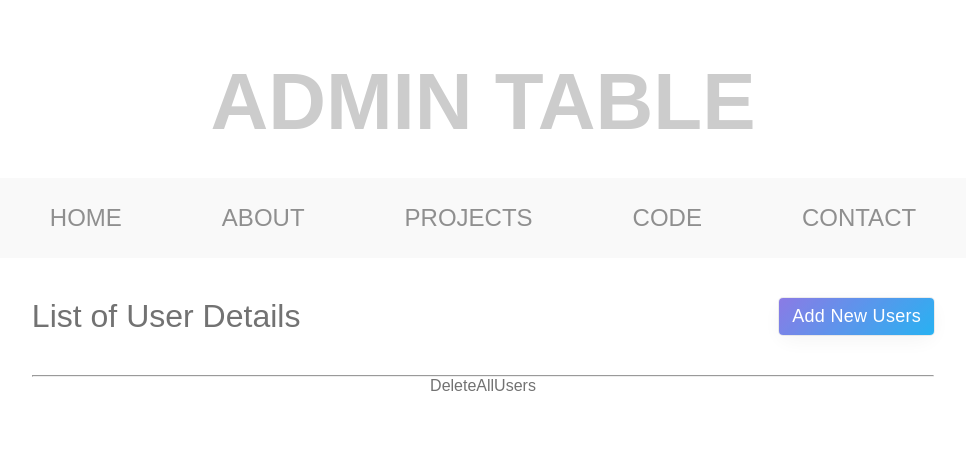
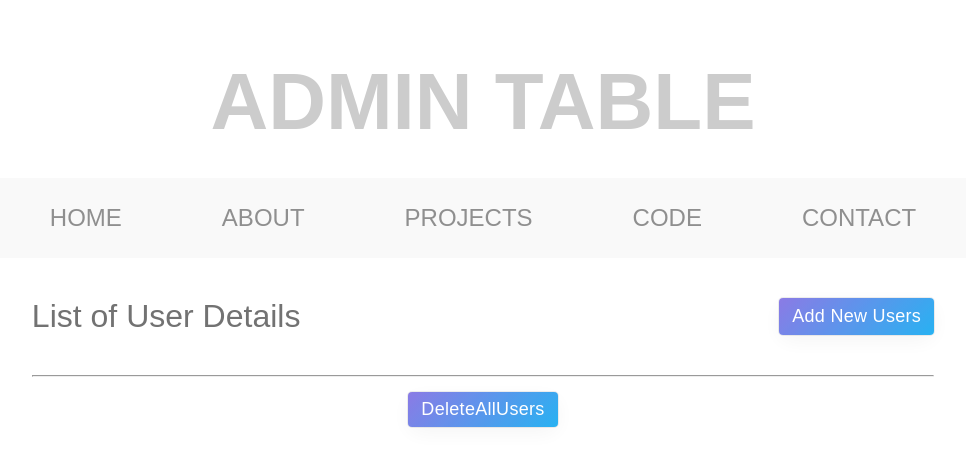
Before and after one commit to ChandanSayed/user-table-redux-toolkit, a React (Vite) app: page / in a window 1280 px wide. Shown: the top 466 px of the page, without its empty margins (157-1123 px from the left). Built offline with nearby package versions, Linux system fonts and the light colour scheme; what chance would draw is missing.

Commit message:
Delete functionality added

```diff
--- a/src/components/DeleteAllUsers.jsx
+++ b/src/components/DeleteAllUsers.jsx
@@ -1,5 +1,27 @@
+import { useDispatch } from 'react-redux';
+import styled from 'styled-components';
+import { deleteUsers } from '../users/slices/UsersSlice';
+
 const DeleteAllUsers = () => {
-  return <div>DeleteAllUsers</div>;
+  const dispatch = useDispatch();
+  function deleteAll() {
+    dispatch(deleteUsers());
+  }
+
+  return (
+    <Wrapper>
+      <button className="btn" onClick={deleteAll}>
+        DeleteAllUsers
+      </button>
+    </Wrapper>
+  );
 };
 
+const Wrapper = styled.section`
+  button {
+    margin-top: 1.5rem;
+    background-color: #db338a;
+  }
+`;
+
 export default DeleteAllUsers;
--- a/src/users/slices/UsersSlice.jsx
+++ b/src/users/slices/UsersSlice.jsx
@@ -11,7 +11,7 @@ const UsersSlice = createSlice({
       state.splice(action.payload, 1);
     },
     deleteUsers(state, action) {
-      console.log(action.payload);
+      state.splice(0, state.length);
     }
   }
 });
```
